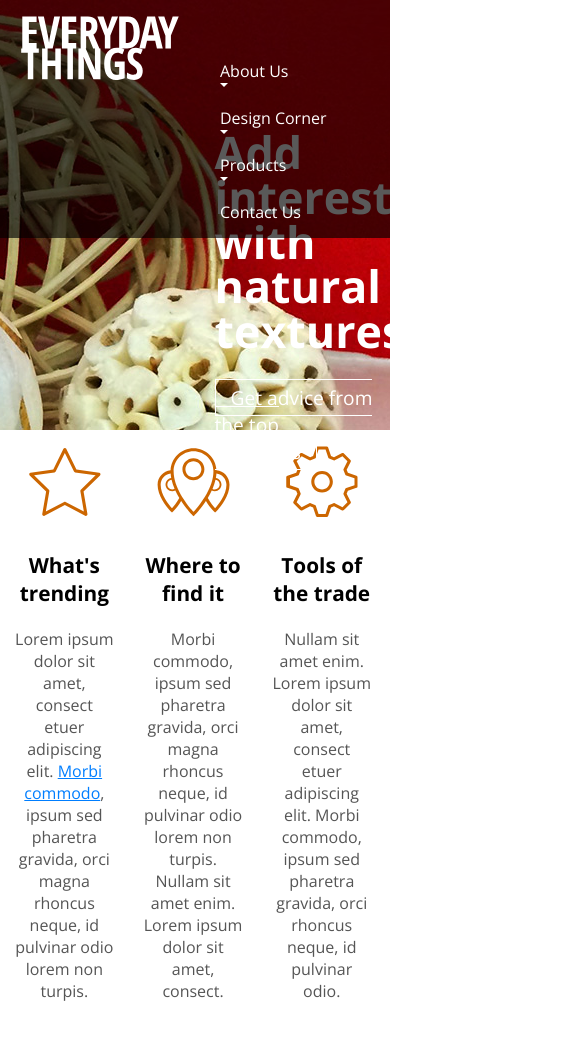
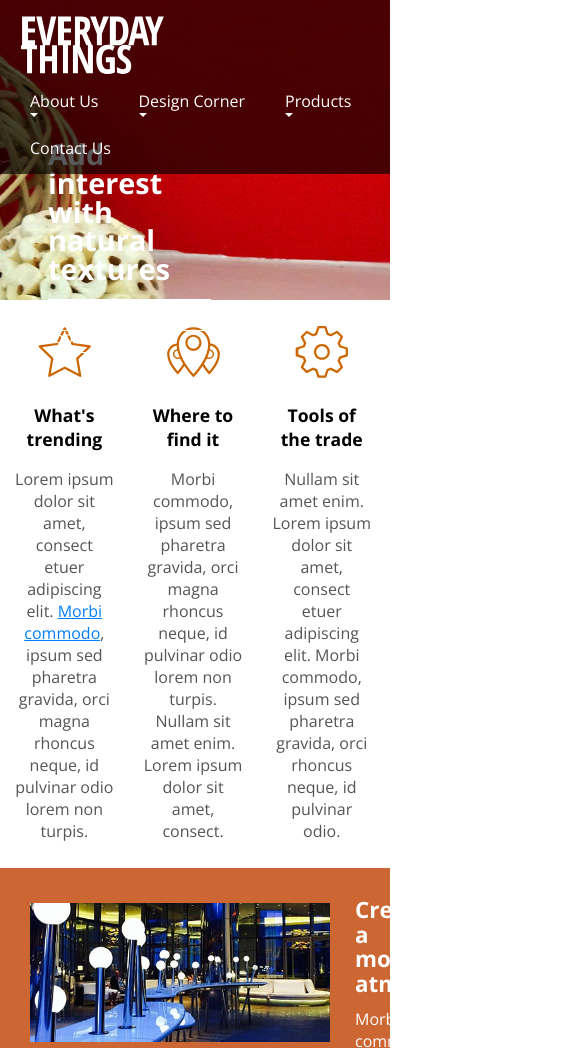
Before and after one commit to nkong008/WEBD2121-Responsive_Project1, a plain HTML site: page index.html in a window 390 px wide. Shown: the top 1048 px of the page, 585 px wide, since content can reach past the window. Drawn offline with nearby package versions, Linux system fonts and the light colour scheme.

Commit message:
added media queries for large and medium screens

```diff
--- a/css/screen.css
+++ b/css/screen.css
@@ -393,3 +393,106 @@ footer a:hover{
     margin-left: 30px;
     color: #000;
 }
+
+/*media queries*/
+
+@media screen and (max-width: 1000px) {
+    h1 {
+        font-size: 2.4em;
+    }
+    /* header */
+    header div.hero {
+        left: 56%;
+    }
+    header div.hero h1 {
+        margin-bottom: 20px;
+    }
+    /* section - atmosphere */
+    section.atmosphere article {
+        padding-left: 400px;
+        background-size: 375px auto;
+    }
+}
+
+@media screen and (max-width: 825px) {
+    h1 {
+        font-size: 2.2em;
+    }
+
+    /* header */
+    header {
+        height: 300px;
+        background-image: url(../images/banner_825.jpg);
+    }
+    header div.hero {
+        top: 120px;
+        left: 48%;
+    }
+
+    /* section - atmosphere */
+    section.atmosphere article {
+        padding-left: 325px;
+        background-size: 300px auto;
+    }
+
+    /* section.how-to */
+    section.how-to blockquote p.quote {
+        font-size: 1.1em;
+        line-height: 1.2em;
+    }
+
+    section.how-to blockquote p.credit {
+        font-size: .85em;
+    }
+}
+
+/*  */
+@media screen and (max-width: 760px) {
+    h1 {
+        font-size: 1.8em;
+    }
+    h2 {
+        font-size: 1.4em;
+    }
+    h3 {
+        font-size: 1.1em;
+    }
+    a.btn {
+        font-size: 1em;
+    }
+
+    /*header*/
+    header a.logo {
+        width: 145px;
+        height: 60px;
+    }
+
+    header div.hero {
+        top: 140px;
+        left: 48px;
+    }
+
+    /* section main */
+    section.main {
+        margin-top: 10px;
+        margin-bottom: 10px;
+    }
+    section.main aside div.content {
+        background-size: 55px 55px;
+        padding-top: 60px;
+    }
+
+    /* section how-to */
+    section.how-to aside div.content img {
+        width: 85%;
+    }
+
+    /* navigation */
+    nav {
+        padding-top: 80px;
+    }
+
+    nav > ul {
+        padding-left: 10px;
+    }
+}
```
Also changed, not shown: 1 other file.
